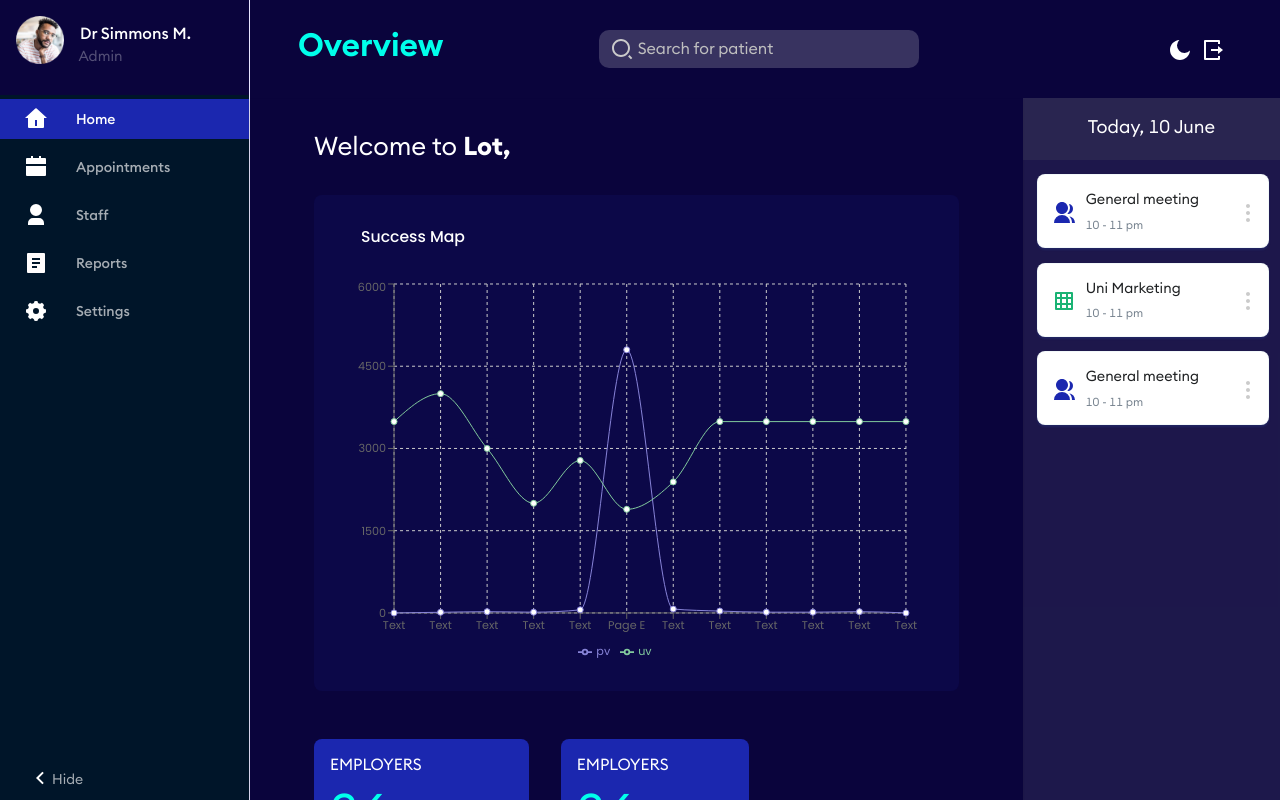
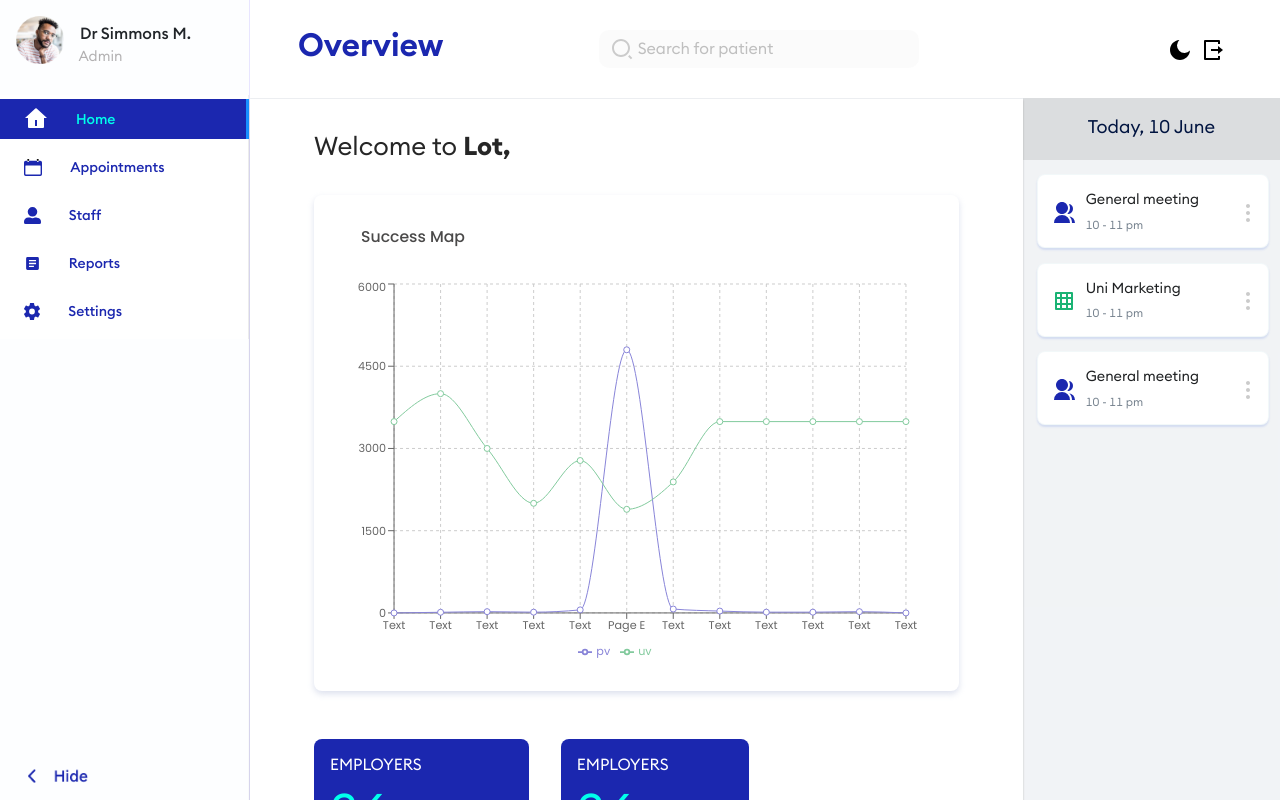
Before and after one commit to ntwari-egide/Torre-challenge-frontend, a React (Create React App) app: page /dashboard in a window 1280 px wide. Shown: the top 800 px of the page. Built offline with nearby package versions, Linux system fonts and the light colour scheme.

Commit message:
ft(dashboard): adsd dashboard

```diff
--- a/src/views/dashboard/welcome-dashboard.js
+++ b/src/views/dashboard/welcome-dashboard.js
@@ -146,7 +146,7 @@ const WelcomeDashboard = () => {
 
     const [collapsed,setcollapsed] = useState(false)
 
-    const [darkmode,setdarkmode] = useState('dark')
+    const [darkmode,setdarkmode] = useState('light')
 
     const themechange = () => {
         if(darkmode === 'dark') setdarkmode('light')
```
Also changed, not shown: .gitlab-ci.yml.
